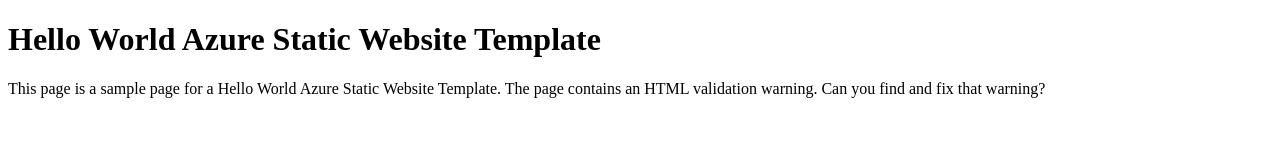
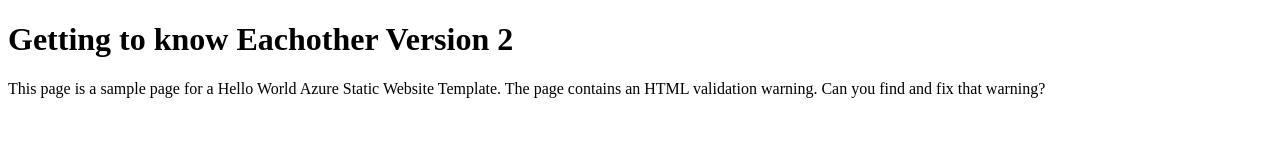
Before and after one commit to Phassan101/getting-to-know-each-otherVB, a plain HTML site: page index.html in a window 1280 px wide. Drawn offline with Linux system fonts and the light colour scheme.

Commit message:
Update index.html

```diff
--- a/index.html
+++ b/index.html
@@ -1,10 +1,10 @@
 <!DOCTYPE html>
 <html>
 <head>
-<title>Hello World Azure Template</title>
+<title>Getting to know Eacherother</title>
 </head>
 <body>
-<h1>Hello World Azure Static Website Template</h1>
+<h1>Getting to know Eachother Version 2</h1>
 <p>This page is a sample page for a Hello World Azure Static Website Template. The page contains an HTML validation warning.
 Can you find and fix that warning?</p>
 </body>
```
